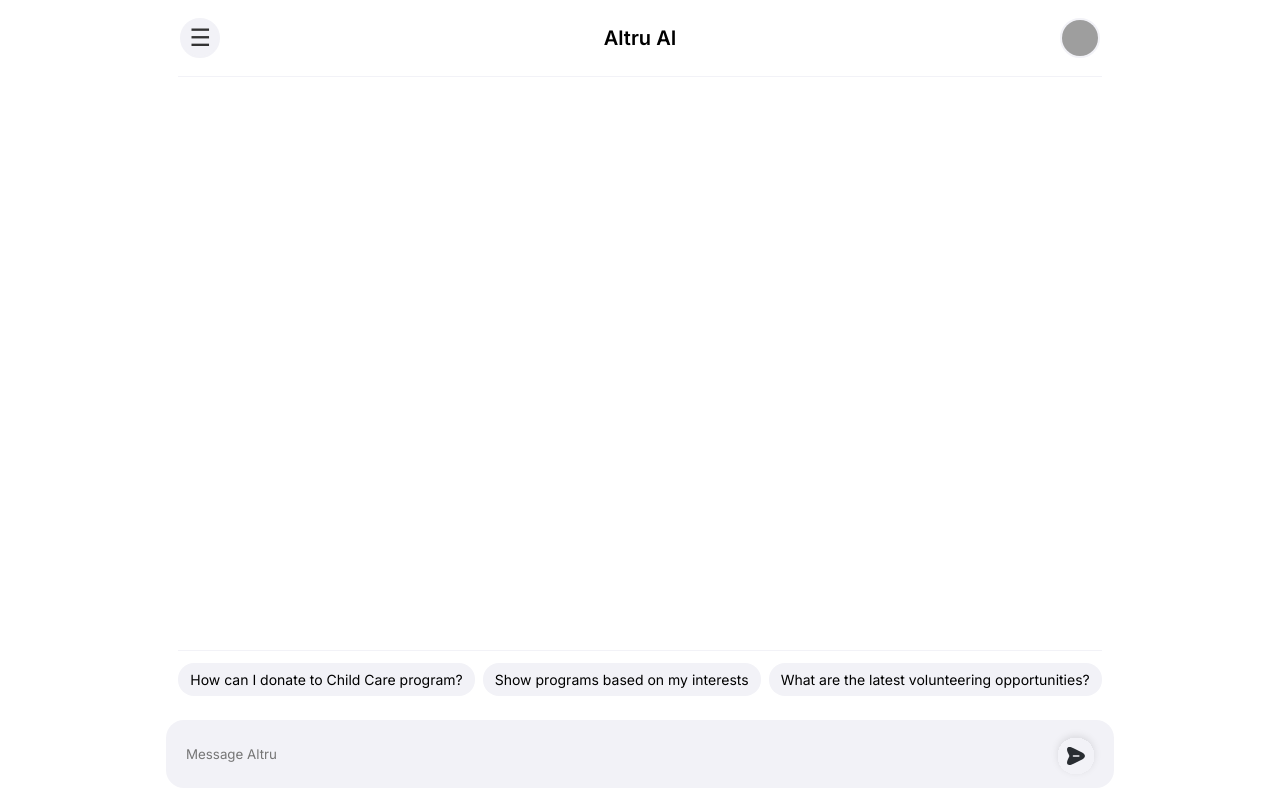
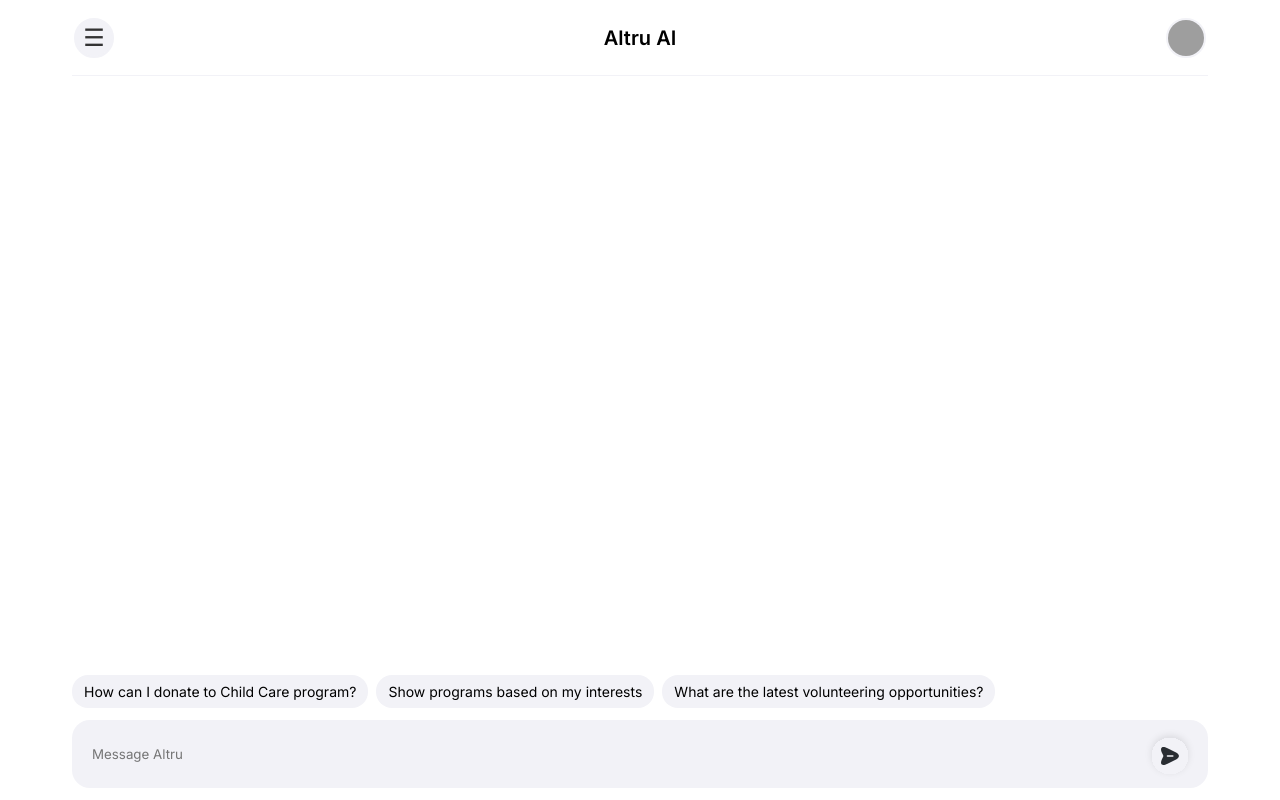
Before and after one commit to shyamal11/aoi_frontend, a React (Vite) app: page /chat in a window 1280 px wide. Built offline with nearby package versions, Linux system fonts and the light colour scheme; grey boxes are pictures that could not be loaded.

Commit message:
fix: chat container scrolling and layout issues - Auto-scroll to latest message - Fixed message visibility issues - Adjusted container padding and spacing - Updated quick buttons and input positioning

```diff
--- a/src/components/ChatContainer/ChatContainer.css
+++ b/src/components/ChatContainer/ChatContainer.css
@@ -2,26 +2,28 @@
 .chat-page {
   display: flex;
   flex-direction: column;
-  height: 100vh;
-  height: calc(var(--vh, 1vh) * 100);
-  max-height: -webkit-fill-available;
+  height: 100%;
+  width: 100%;
   background: white;
+  overflow: hidden;
 }
 
 .container {
   display: flex;
   flex-direction: column;
-  height: 100%;
-  max-width: 1200px;
+  flex: 1;
+  width: 100%;
+  max-width: 1168px;;
   margin: 0 auto;
   padding: 0 16px;
-  position: relative; /* Added for positioning context */
+  position: relative;
+  overflow: hidden;
 }
 
 /* Header Styles */
 .header {
-  position: sticky;
-  top: 0;
+  flex-shrink: 0;
+  width: 100%;
   padding: 16px 0;
   display: flex;
   align-items: center;
@@ -29,6 +31,8 @@
   background: white;
   z-index: 10;
   border-bottom: 1px solid #F2F2F7;
+  height: 76px;
+  box-sizing: border-box;
 }
 
 /* Icon Containers */
@@ -117,16 +121,19 @@
   display: flex;
   flex-direction: column;
   overflow: hidden;
-  min-height: 0;
-   /* Space for input container */
+  position: relative;
+  padding-bottom: 160px; /* Increased to account for quick buttons and input */
 }
 
 .messages-container {
   flex: 1;
   overflow-y: auto;
+  overflow-x: hidden;
   scroll-behavior: smooth;
   padding: 8px 0;
   margin-bottom: 10px;
+  display: flex;
+  flex-direction: column;
 }
 
 .message {
@@ -176,19 +183,21 @@
 
 /* Quick Buttons - FIXED POSITIONING */
 .quick-buttons {
+  position: fixed;
+  left: 50%;
+  transform: translateX(-50%);
+  bottom: 80px;
   display: flex;
   flex-wrap: wrap;
   gap: 8px;
-  padding: 12px 0;
+  padding: 12px 16px;
   overflow-x: auto;
-  flex-shrink: 0;
-  margin-bottom: 10px;
-  position: sticky;
-  bottom: 80px; /* Position above input */
   background: white;
   z-index: 5;
-  border-top: 1px solid #F2F2F7;
-  padding-top: 12px;
+
+  width: 100%;
+  max-width: 1168px; /* 1200px - 32px for padding */
+  box-sizing: border-box;
 }
 
 .quick-buttons button {
@@ -207,24 +216,21 @@
 }
 
 /* Chat Input - FIXED POSITION */
-/* Add this to your existing CSS */
 .chat-input-container {
   position: fixed;
   bottom: 0;
-  left: 0;
-  right: 0;
+  left: 50%;
+  transform: translateX(-50%);
   padding: 12px 16px;
   background: white;
   z-index: 10;
-  /* New width calculation */
-  width: calc(100% - 32px);
-  max-width: 980px; /* 1200px + 32px padding */
+  width: 100%;
+  max-width: 1168px; /* 1200px - 32px for padding */
   margin: 0 auto;
   padding-bottom: calc(12px + env(safe-area-inset-bottom));
   box-sizing: border-box;
+
 }
-
-
 
 .chat-input {
   display: flex;
--- a/src/components/ChatContainer/ChatContainer.tsx
+++ b/src/components/ChatContainer/ChatContainer.tsx
@@ -1,4 +1,4 @@
-import { useState, useEffect } from 'react';
+import { useState, useEffect, useRef } from 'react';
 import './ChatContainer.css';
 
 interface Message {
@@ -18,6 +18,15 @@ const ChatContainer = () => {
   const [messages, setMessages] = useState<Message[]>([]);
   const [isLoading, setIsLoading] = useState(false);
   const [isMobile, setIsMobile] = useState(false);
+  const messagesEndRef = useRef<HTMLDivElement>(null);
+
+  const scrollToBottom = () => {
+    messagesEndRef.current?.scrollIntoView({ behavior: "smooth" });
+  };
+
+  useEffect(() => {
+    scrollToBottom();
+  }, [messages, isLoading]); // Scroll when messages change or loading state changes
 
   useEffect(() => {
     const checkMobile = () => {
@@ -135,6 +144,7 @@ const ChatContainer = () => {
                 </div>
               </div>
             )}
+            <div ref={messagesEndRef} />
           </div>
 
           <div className="quick-buttons">
--- a/src/index.css
+++ b/src/index.css
@@ -1,14 +1,3 @@
-:root {
-  font-family: system-ui, Avenir, Helvetica, Arial, sans-serif;
-  line-height: 1.5;
-  font-weight: 400;
-  color-scheme: light dark;
-  font-synthesis: none;
-  text-rendering: optimizeLegibility;
-  -webkit-font-smoothing: antialiased;
-  -moz-osx-font-smoothing: grayscale;
-}
-
 a {
   font-weight: 500;
   color: #646cff;
@@ -20,12 +9,12 @@ a:hover {
 
 body {
   margin: 0;
+  padding: 0;
   min-width: 320px;
-  min-height: 100vh;
+  height: 100vh;
   background-color: #FFFFFF; /* Force light mode */
   color: #213547; /* Light mode text */
 }
-
 
 h1 {
   font-size: 3.2em;
@@ -52,7 +41,9 @@ button:focus-visible {
 
 #root {
   width: 100%;
-  min-height: 100vh;
+  height: 100vh;
+  display: flex;
+  flex-direction: column;
 }
 
 @media (prefers-color-scheme: light) {
```
